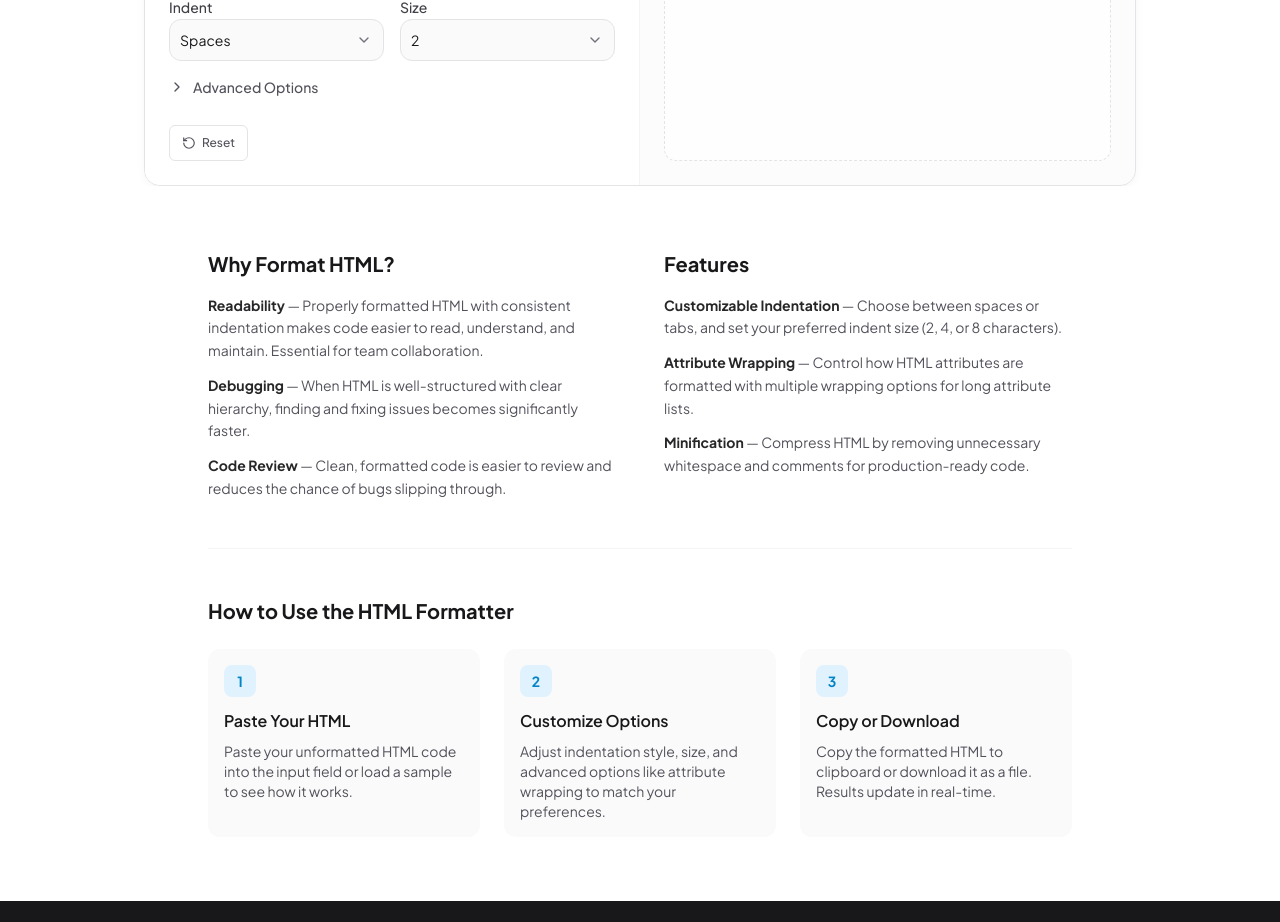
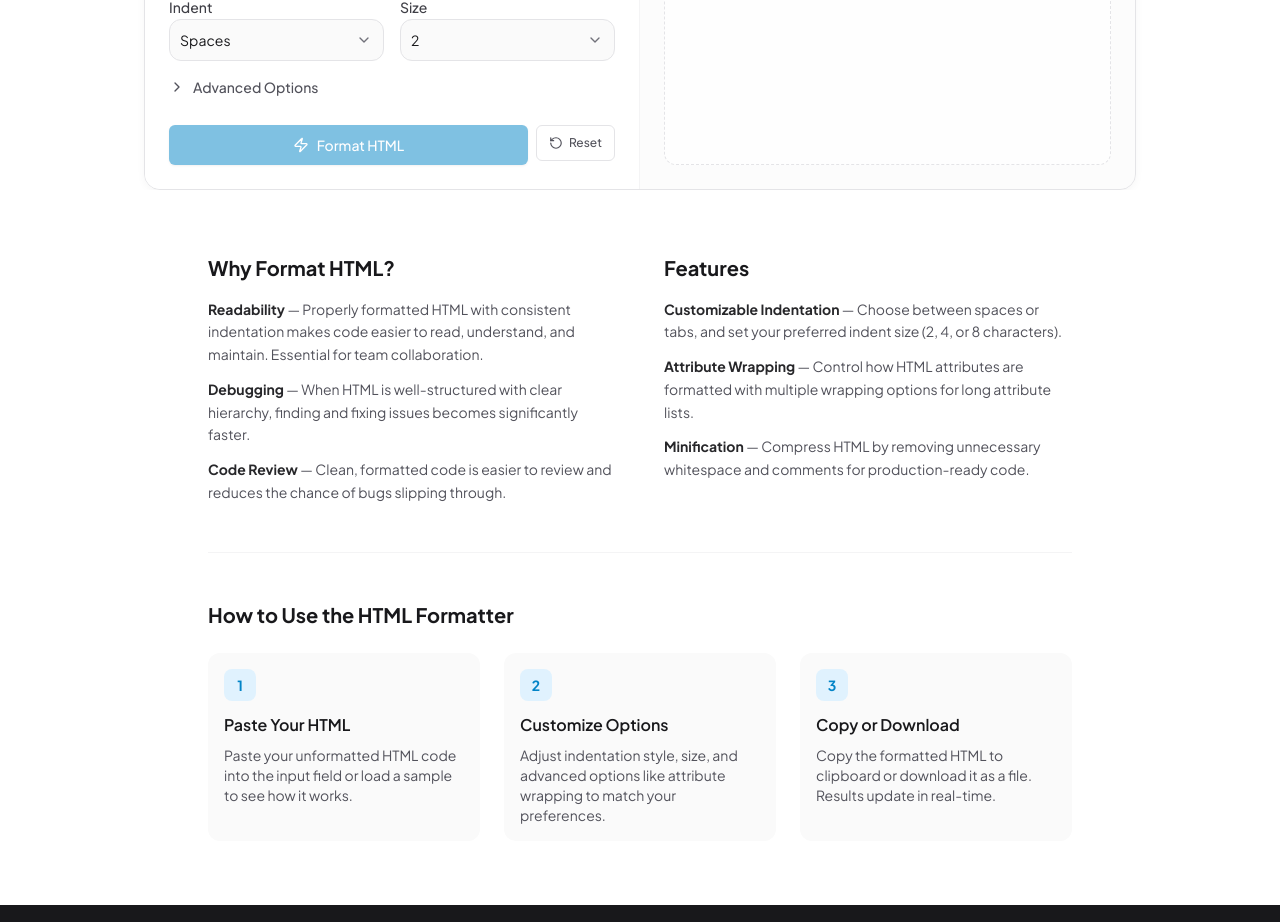
Before and after one commit to irham3/xenkio, a Next.js app: page /tools/html-formatter in a window 1280 px wide. Shown: the part 780-1702 px from the top of the page. Built offline with nearby package versions, Linux system fonts and the light colour scheme.

Commit message:
fix: add submit button for html formatter

```diff
--- a/src/features/html-formatter/components/html-formatter.tsx
+++ b/src/features/html-formatter/components/html-formatter.tsx
@@ -33,6 +33,7 @@ export function HtmlFormatter() {
     isFormatting,
     validationError,
     updateOption,
+    format,
     minify,
     reset,
     loadSample,
@@ -289,6 +290,23 @@ export function HtmlFormatter() {
               {/* Action Buttons */}
               <div className="flex gap-2 pt-2">
                 <Button
+                  onClick={format}
+                  disabled={isFormatting || !options.html.trim()}
+                  className="flex-1 bg-primary-600 hover:bg-primary-700 text-white shadow-sm transition-all"
+                >
+                  {isFormatting ? (
+                    <>
+                      <Zap className="w-4 h-4 mr-2 animate-pulse" />
+                      Formatting...
+                    </>
+                  ) : (
+                    <>
+                      <Zap className="w-4 h-4 mr-2" />
+                      Format HTML
+                    </>
+                  )}
+                </Button>
+                <Button
                   variant="outline"
                   size="sm"
                   onClick={reset}
--- a/src/features/html-formatter/hooks/use-html-formatter.ts
+++ b/src/features/html-formatter/hooks/use-html-formatter.ts
@@ -60,15 +60,6 @@ export function useHtmlFormatter() {
     }
   }, [options]);
 
-  // Debounced formatting
-  useEffect(() => {
-    const timer = setTimeout(() => {
-      format();
-    }, 150);
-
-    return () => clearTimeout(timer);
-  }, [format]);
-
   const updateOption = <K extends keyof HtmlFormatterOptions>(key: K, value: HtmlFormatterOptions[K]) => {
     setOptions(prev => ({ ...prev, [key]: value }));
   };
@@ -104,6 +95,7 @@ export function useHtmlFormatter() {
     isFormatting,
     validationError,
     updateOption,
+    format,
     minify,
     reset,
     loadSample,
```
